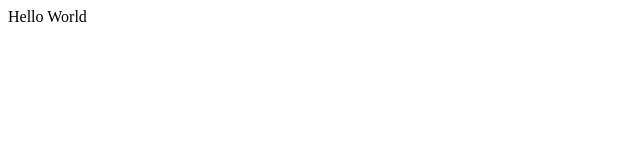
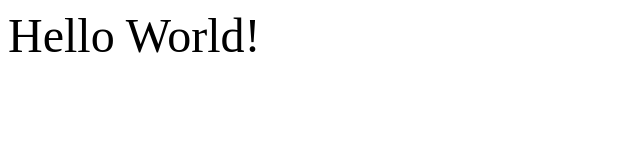
Before and after one commit to chamiz/HelloWorld-HTML, a plain HTML site: page index.html in a window 1280 px wide. Shown: the whole page, without its empty margins (0-640 px from the left). Drawn offline with Linux system fonts and the light colour scheme.

Commit message:
Update index.html

```diff
--- a/index.html
+++ b/index.html
@@ -1,5 +1,6 @@
 <html>
 <body>
-Hello World
+  <font size="20">Hello World!</font>
+
 </body>
 </html>
```
